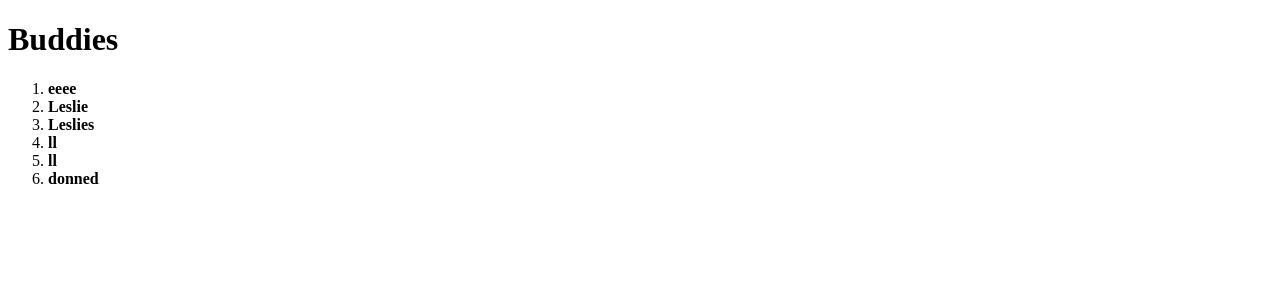
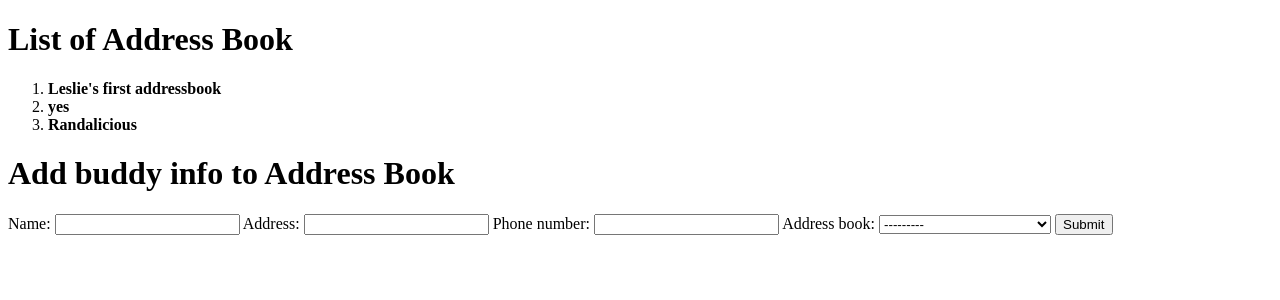
Before and after one commit to i-am-leslie/AddressBook_with_Django, a Django app: page /buddies in a window 1280 px wide. Shown: the top 300 px of the page. Run offline with Django 4.2, Linux system fonts and the light colour scheme; data comes from the database, SQL or seed files in the repository.

Commit message:
the View is fully functional

```diff
--- a/AddressBook/book/buddiesForm.py
+++ b/AddressBook/book/buddiesForm.py
@@ -0,0 +1,13 @@
+from django.forms import ModelForm
+from django import forms
+from .models import AddressBook
+from .models import BuddyInfo
+
+class UploadForm2(ModelForm):
+    name=forms.CharField(max_length=255)
+    Address=forms.CharField()
+    Phone_Number=forms.IntegerField()
+    Address_book=forms.ModelChoiceField(queryset=AddressBook.objects.all())
+    class Meta:
+        model = BuddyInfo
+        fields = ['name','Address','Phone_Number','Address_book']
--- a/AddressBook/book/models.py
+++ b/AddressBook/book/models.py
@@ -13,7 +13,7 @@ class BuddyInfo(models.Model):
     name=models.CharField(max_length=255)
     Address=models.TextField()
     Phone_Number=models.IntegerField()
-    Addres_book= models.ForeignKey(AddressBook,related_name='BuddyInfo',on_delete=models.CASCADE)
+    Address_book= models.ForeignKey(AddressBook,related_name='BuddyInfo',on_delete=models.CASCADE)
 
     def __str__(self):
         return self.name
--- a/AddressBook/book/templates/buddyinfo.html
+++ b/AddressBook/book/templates/buddyinfo.html
@@ -1,12 +1,13 @@
 <!DOCTYPE html>
 <html lang="en">
-<head>
-    <meta charset="UTF-8">
-    <meta name="viewport" content="width=device-width, initial-scale=1.0">
-    <title>List budies </title>
-</head>
+  <head>
+    <!-- ... other head elements ... -->
+    <link href="https://cdnjs.cloudflare.com/ajax/libs/select2/4.0.13/css/select2.min.css" rel="stylesheet" />
+    <script src="https://ajax.googleapis.com/ajax/libs/jquery/3.5.1/jquery.min.js"></script>
+    <script src="https://cdnjs.cloudflare.com/ajax/libs/select2/4.0.13/js/select2.min.js"></script>
+  </head>
 <body>
-    <h1>Buddies</h1>
+    <h1>List of Address Book</h1>
     <ol>
         {% for address_book in address_books %}
           <li>
@@ -19,6 +20,25 @@
           </li>
         {% endfor %}
       </ol>
+      <div>
+        <h1>Add buddy info to Address Book</h1>
+        <div>
+          {% if submitted %}
+              <p>Form submitted successfully!</p>
+          {% endif %}
+          <form method="POST"  action=""  enctype="multipart/form-data">
+              {% csrf_token %}
+              {{form}}
+          <button>Submit</button> </form>
+      </div>
+
+      </div>
+
+      <script>
+        $(document).ready(function() {
+          $("#id_addressBook").select2();
+        });
+      </script>
 
 </body>
 </html>
--- a/AddressBook/book/templates/index.html
+++ b/AddressBook/book/templates/index.html
@@ -6,6 +6,7 @@
     <title>Document</title>
 </head>
 <body>
+    <div>
         <h1>Add AddressBook</h1>
         {% if submitted %}
             <p>Form submitted successfully!</p>
@@ -14,6 +15,11 @@
             {% csrf_token %}
             {{form}}
         <button>Submit</button> </form>
+    </div>
+
+    <a href="{% url 'buddies'%}">List of Address book</a>
+
+
 
 </body>
 </html>
--- a/AddressBook/book/views.py
+++ b/AddressBook/book/views.py
@@ -1,15 +1,14 @@
 from django.shortcuts import render
 from  .addressBookForm import UploadForm
+from .buddiesForm import UploadForm2
 from  .models import AddressBook, BuddyInfo
 
 def index(request):
     # if this is a POST request we need to process the form data
-    print("first")
     print(request)
     submitted = False
 
     if request.method == 'POST':
-        print("Second")
         # create a form instance and populate it with data from the request:
         form = UploadForm(request.POST)
         # check whether it's valid:
@@ -26,11 +25,33 @@ def index(request):
     return render(request, "index.html", {'form': form, 'submitted': submitted})
 
 def buddies(request):
+
+    # if this is a POST request we need to process the form data
+    print(request)
+    submitted = False
+
+    if request.method == 'POST':
+        # create a form instance and populate it with data from the request:
+        form = UploadForm2(request.POST)
+        # check whether it's valid:
+        if form.is_valid():
+            # process the data in form.cleaned_data as required
+            # ...
+            # redirect to a new URL:
+            new_buddy = form.save(commit=False)
+            new_buddy.Address_book = form.cleaned_data['Address_book']
+            new_buddy.save()
+            submitted = True
+
+    else:
+        form = UploadForm2()  # Create an instance of the form
+
+
      # Retrieve all address books
     address_books = AddressBook.objects.all()
     buddies= BuddyInfo.objects.all()
-
+    context={'address_books': address_books, buddies:'buddies', 'form': form, 'submitted': submitted}
 
     # You can pass address_books to your template for iteration
 
-    return render(request, "buddyinfo.html", {'address_books': address_books, buddies:'buddies'})
+    return render(request, "buddyinfo.html", context)
```
Also changed, not shown: AddressBook/book/migrations/0003_rename_addres_book_buddyinfo_address_book.py (added), AddressBook/db.sqlite3. Lines whose indentation alone changed are shown as unchanged.
